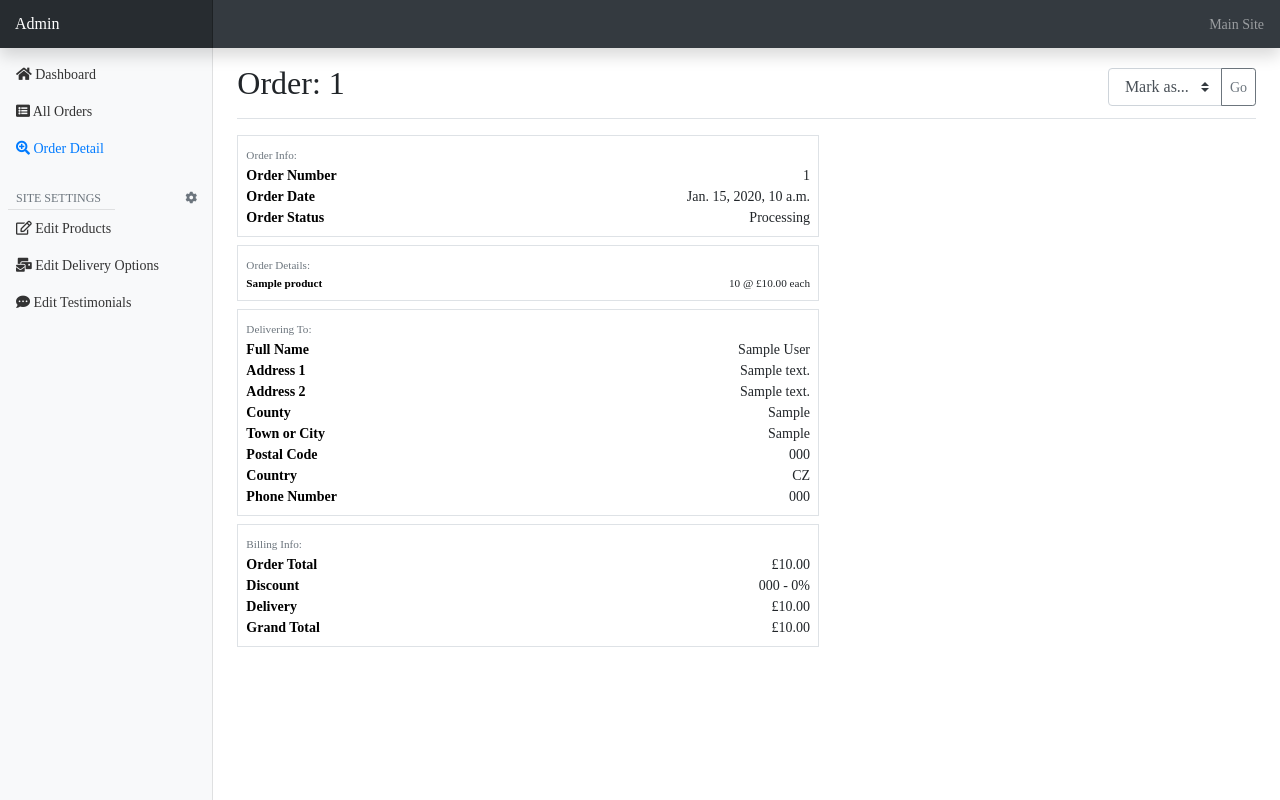
After one commit to Tmuat/handmade-by-ellie, a Django app: page /store-admin/order/1/ in a window 1280 px wide. The commit adds this page. Run offline with Django 3.2, Linux system fonts and the light colour scheme; a user stored in the database is signed in; tables that the repository leaves empty hold one stand-in row (values such as "Sample post"); some libraries are stand-ins or nearby versions.

Commit message:
ADMIN: Created order detail in admin

```diff
--- /dev/null
+++ b/admin_area/templates/admin_area/admin_order_detail.html
@@ -0,0 +1,229 @@
+{% extends "admin_base.html" %}
+{% load static %}
+
+{% block extra_menu %}
+<li class="nav-item">
+    <a class="nav-link active"
+        href="{% url 'order_detail' order.order_number %}">
+        <i class="fas fa-search-plus"></i>
+        Order Detail
+    </a>
+</li>
+{% endblock %}
+
+{% block content %}
+<main role="main" class="col-md-9 ml-sm-auto col-lg-10 px-4">
+    <div
+        class="d-flex justify-content-between flex-wrap flex-md-nowrap align-items-center pl-2 pl-md-0 pr-2 pr-md-0 pt-3 pb-2 mb-3 border-bottom">
+        <h1 class="h2">Order: {{ order.order_number }}</h1>
+        <div class="input-group w-auto">
+            <select name="select-options" id="select-options" class="btn btn-sm btn-outline-secondary custom-select">
+                <option id="select-text">Mark as...</option>
+                <option value="dispatched">Dispatched</option>
+                <option value="completed">Completed</option>
+            </select>
+            <div class="input-group-append">
+                <button class="btn btn-sm btn-outline-secondary " id="select-go">
+                Go
+                </button>
+            </div>
+        </div>
+    </div>
+
+    <div class="row">
+        <div class="col-12 col-lg-7">
+            <div class="order-confirmation-wrapper p-2 border mb-2">
+                <div class="row">
+                    <div class="col">
+                        <small class="text-muted">Order Info:</small>
+                    </div>
+                </div>
+
+                <div class="row">
+                    <div class="col-12 col-md-4">
+                        <p class="mb-0 text-black font-weight-bold">Order Number</p>
+                    </div>
+                    <div class="col-12 col-md-8 text-md-right">
+                        <p class="mb-0">{{ order.order_number }}</p>
+                    </div>
+                </div>
+
+                <div class="row">
+                    <div class="col-12 col-md-4">
+                        <p class="mb-0 text-black font-weight-bold">Order Date</p>
+                    </div>
+                    <div class="col-12 col-md-8 text-md-right">
+                        <p class="mb-0">{{ order.date }}</p>
+                    </div>
+                </div>
+
+                <div class="row">
+                    <div class="col-12 col-md-4">
+                        <p class="mb-0 text-black font-weight-bold">Order Status</p>
+                    </div>
+                    <div class="col-12 col-md-8 text-md-right">
+                        <p class="mb-0">{{ order.status|title }}</p>
+                    </div>
+                </div>
+            </div>
+
+            <div class="order-confirmation-wrapper p-2 border mb-2">
+                <div class="row">
+                    <div class="col">
+                        <small class="text-muted">Order Details:</small>
+                    </div>
+                </div>
+
+                {% for item in order.lineitems.all %}
+                <div class="row">
+                    <div class="col-12 col-md-4">
+                        <p class="small mb-0 text-black font-weight-bold">
+                            {{ item.product.name }}{% if item.product_size %} - Size {{ item.product.size|upper }}{% endif %}
+                        </p>
+                    </div>
+                    <div class="col-12 col-md-8 text-md-right">
+                        <p class="small mb-0">{{ item.quantity }} @ £{{ item.product.price }} each</p>
+                    </div>
+                </div>
+                {% endfor %}
+            </div>
+            <div class="order-confirmation-wrapper p-2 border mb-2">
+                <div class="row">
+                    <div class="col">
+                        <small class="text-muted">Delivering To:</small>
+                    </div>
+                </div>
+
+                <div class="row">
+                    <div class="col-12 col-md-4">
+                        <p class="mb-0 text-black font-weight-bold">Full Name</p>
+                    </div>
+                    <div class="col-12 col-md-8 text-md-right">
+                        <p class="mb-0">{{ order.full_name }}</p>
+                    </div>
+                </div>
+
+                <div class="row">
+                    <div class="col-12 col-md-4">
+                        <p class="mb-0 text-black font-weight-bold">Address 1</p>
+                    </div>
+                    <div class="col-12 col-md-8 text-md-right">
+                        <p class="mb-0">{{ order.street_address1 }}</p>
+                    </div>
+                </div>
+
+                {% if order.street_address2 %}
+                <div class="row">
+                    <div class="col-12 col-md-4">
+                        <p class="mb-0 text-black font-weight-bold">Address 2</p>
+                    </div>
+                    <div class="col-12 col-md-8 text-md-right">
+                        <p class="mb-0">{{ order.street_address1 }}</p>
+                    </div>
+                </div>
+                {% endif %}
+
+                {% if order.county %}
+                <div class="row">
+                    <div class="col-12 col-md-4">
+                        <p class="mb-0 text-black font-weight-bold">County</p>
+                    </div>
+                    <div class="col-12 col-md-8 text-md-right">
+                        <p class="mb-0">{{ order.county }}</p>
+                    </div>
+                </div>
+                {% endif %}
+
+                <div class="row">
+                    <div class="col-12 col-md-4">
+                        <p class="mb-0 text-black font-weight-bold">Town or City</p>
+                    </div>
+                    <div class="col-12 col-md-8 text-md-right">
+                        <p class="mb-0">{{ order.town_or_city }}</p>
+                    </div>
+                </div>
+
+                {% if order.postcode %}
+                <div class="row">
+                    <div class="col-12 col-md-4">
+                        <p class="mb-0 text-black font-weight-bold">Postal Code</p>
+                    </div>
+                    <div class="col-12 col-md-8 text-md-right">
+                        <p class="mb-0">{{ order.postcode }}</p>
+                    </div>
+                </div>
+                {% endif %}
+
+                <div class="row">
+                    <div class="col-12 col-md-4">
+                        <p class="mb-0 text-black font-weight-bold">Country</p>
+                    </div>
+                    <div class="col-12 col-md-8 text-md-right">
+                        <p class="mb-0">{{ order.country }}</p>
+                    </div>
+                </div>
+
+                <div class="row">
+                    <div class="col-12 col-md-4">
+                        <p class="mb-0 text-black font-weight-bold">Phone Number</p>
+                    </div>
+                    <div class="col-12 col-md-8 text-md-right">
+                        <p class="mb-0">{{ order.phone_number }}</p>
+                    </div>
+                </div>
+            </div>
+
+            <div class="order-confirmation-wrapper p-2 border mb-2">
+                <div class="row">
+                    <div class="col">
+                        <small class="text-muted">Billing Info:</small>
+                    </div>
+                </div>
+
+                <div class="row">
+                    <div class="col-12 col-md-4">
+                        <p class="mb-0 text-black font-weight-bold">Order Total</p>
+                    </div>
+                    <div class="col-12 col-md-8 text-md-right">
+                        <p class="mb-0">£{{ order.order_total }}</p>
+                    </div>
+                </div>
+
+                {% if order.discount %}
+                <div class="row">
+                    <div class="col-12 col-md-4">
+                        <p class="mb-0 text-black font-weight-bold">Discount</p>
+                    </div>
+                    <div class="col-12 col-md-8 text-md-right">
+                        <p class="mb-0">{{ order.discount.code }} - {{ order.discount.discount }}%</p>
+                    </div>
+                </div>
+                {% endif %}
+
+                <div class="row">
+                    <div class="col-12 col-md-4">
+                        <p class="mb-0 text-black font-weight-bold">Delivery</p>
+                    </div>
+                    <div class="col-12 col-md-8 text-md-right">
+                        <p class="mb-0">£{{ order.delivery_cost }}</p>
+                    </div>
+                </div>
+
+                <div class="row">
+                    <div class="col-12 col-md-4">
+                        <p class="mb-0 text-black font-weight-bold">Grand Total</p>
+                    </div>
+                    <div class="col-12 col-md-8 text-md-right">
+                        <p class="mb-0">£{{ order.grand_total }}</p>
+                    </div>
+                </div>
+            </div>
+        </div>
+    </div>
+    <form id="select-form" method="POST">
+        {% csrf_token %}
+        <input type="hidden" name="id-selected" id="id-selected" value="{{ order.id}}">
+        <input type="hidden" name="redirect_url" value="{{ request.path }}">
+    </form>
+</main>
+{% endblock %}
--- a/admin_area/urls.py
+++ b/admin_area/urls.py
@@ -7,4 +7,7 @@ urlpatterns = [
     path('orders/',
          views.all_orders,
          name='admin_orders'),
+    path('order/<order_number>/',
+         views.order_detail,
+         name='order_detail'),
 ]
--- a/admin_area/views.py
+++ b/admin_area/views.py
@@ -80,3 +80,19 @@ def all_orders(request):
     }
 
     return render(request, template_name, context)
+
+
+@staff_member_required
+def order_detail(request, order_number):
+    """
+    A view to show individual order details
+    """
+
+    order = get_object_or_404(Order, order_number=order_number)
+
+    template = 'admin_area/admin_order_detail.html'
+    context = {
+        'order': order,
+    }
+
+    return render(request, template, context)
--- a/templates/admin_base.html
+++ b/templates/admin_base.html
@@ -104,14 +104,7 @@
                             <a class="nav-link {% if request.get_full_path == admin_edit_url %}active{% endif %}"
                                 href="">
                                 <i class="far fa-edit"></i>
-                                Edit Product
-                            </a>
-                        </li>
-                        <li class="nav-item">
-                            <a class="nav-link {% if request.get_full_path == admin_edit_stock %}active{% endif %}"
-                                href="">
-                                <i class="fas fa-layer-group"></i>
-                                Product Stock
+                                Edit Products
                             </a>
                         </li>
                         <li class="nav-item">
--- a/templates/includes/nav/admin-collapsed-nav.html
+++ b/templates/includes/nav/admin-collapsed-nav.html
@@ -36,13 +36,6 @@
             </a>
         </li>
         <li class="nav-item">
-            <a class="nav-link {% if request.get_full_path == admin_edit_stock %}active{% endif %}"
-                href="">
-                <i class="fas fa-layer-group"></i>
-                Product Stock
-            </a>
-        </li>
-        <li class="nav-item">
             <a class="nav-link {% if request.get_full_path == admin_edit_delivery %}active{% endif %}"
                 href="">
                 <i class="fas fa-mail-bulk"></i>
```
Also changed, not shown: admin_area/templates/admin_area/admin_home.html (+6 -1 lines), admin_area/templates/admin_area/admin_orders.html (+2 -6 lines).
